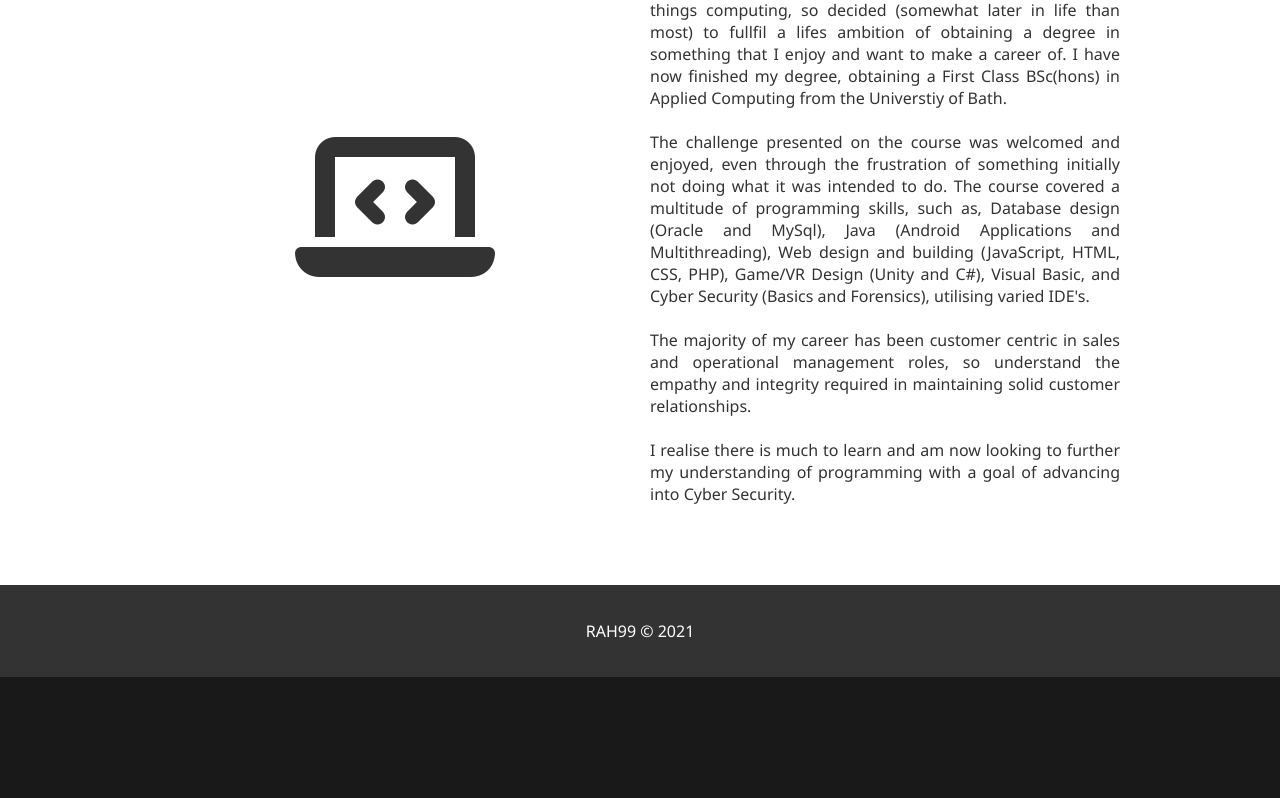
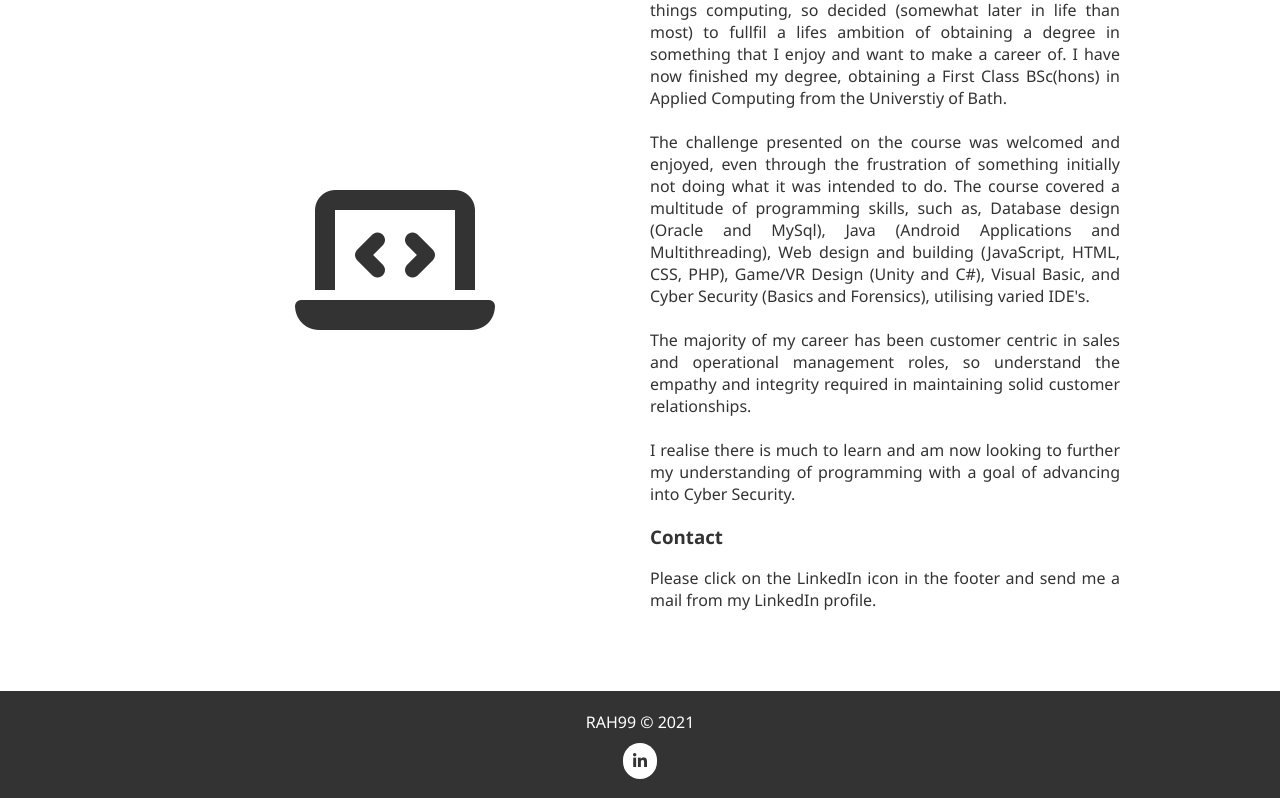
Before and after one commit to rah99/RAH99, a website: page dist/index.html in a window 1280 px wide. Shown: the part 1795-2593 px from the top of the page. Before the commit the page ends 2472 px from the top, so only its background shows below. Drawn offline with Linux system fonts and the light colour scheme.

Commit message:
Updates to footer

```diff
--- a/dist/index.html
+++ b/dist/index.html
@@ -136,11 +136,15 @@
                         I realise there is much to learn and am now looking to further my understanding of programming
                         with a goal of advancing into Cyber Security.
                     </p>
+                    <h3>Contact</h3>
+                    <p>Please click on the LinkedIn icon in the footer and send me a mail from my LinkedIn profile.</p>
                 </div>
             </div>
     </section>
     <footer class="center bg-dark">
         <p>RAH99 &copy; <span id="year"></span></p>
+        <a href="https://www.linkedin.com/in/rob-hills-b5240b26/" title="LinkedIn" target="_blank"
+            class="fab fa-linkedin-in"></a>
     </footer>
 </body>
 
--- a/dist/style.css
+++ b/dist/style.css
@@ -112,9 +112,19 @@ body {
 }
 
 footer {
-    padding: 2.2rem;
+    padding: 1.2rem;
 }
 
 footer p {
     margin: 0;
+    padding-bottom: 10px;
 }
+
+footer a {
+    padding: 10px;
+    margin-left: 10px 5px;
+    border-radius: 500px;
+    color: #333;
+    background-color: white;
+    text-decoration: none;
+}
```
